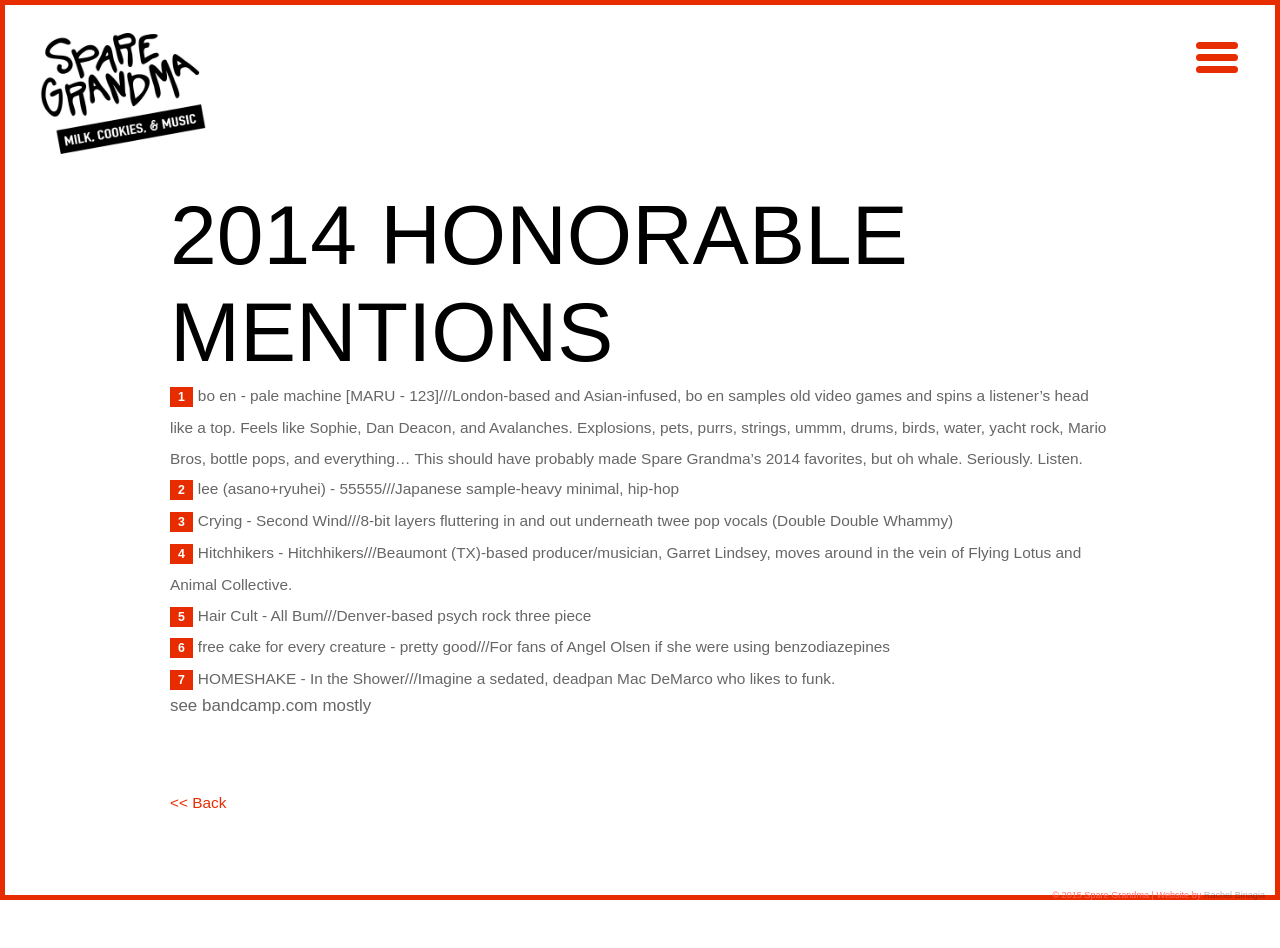
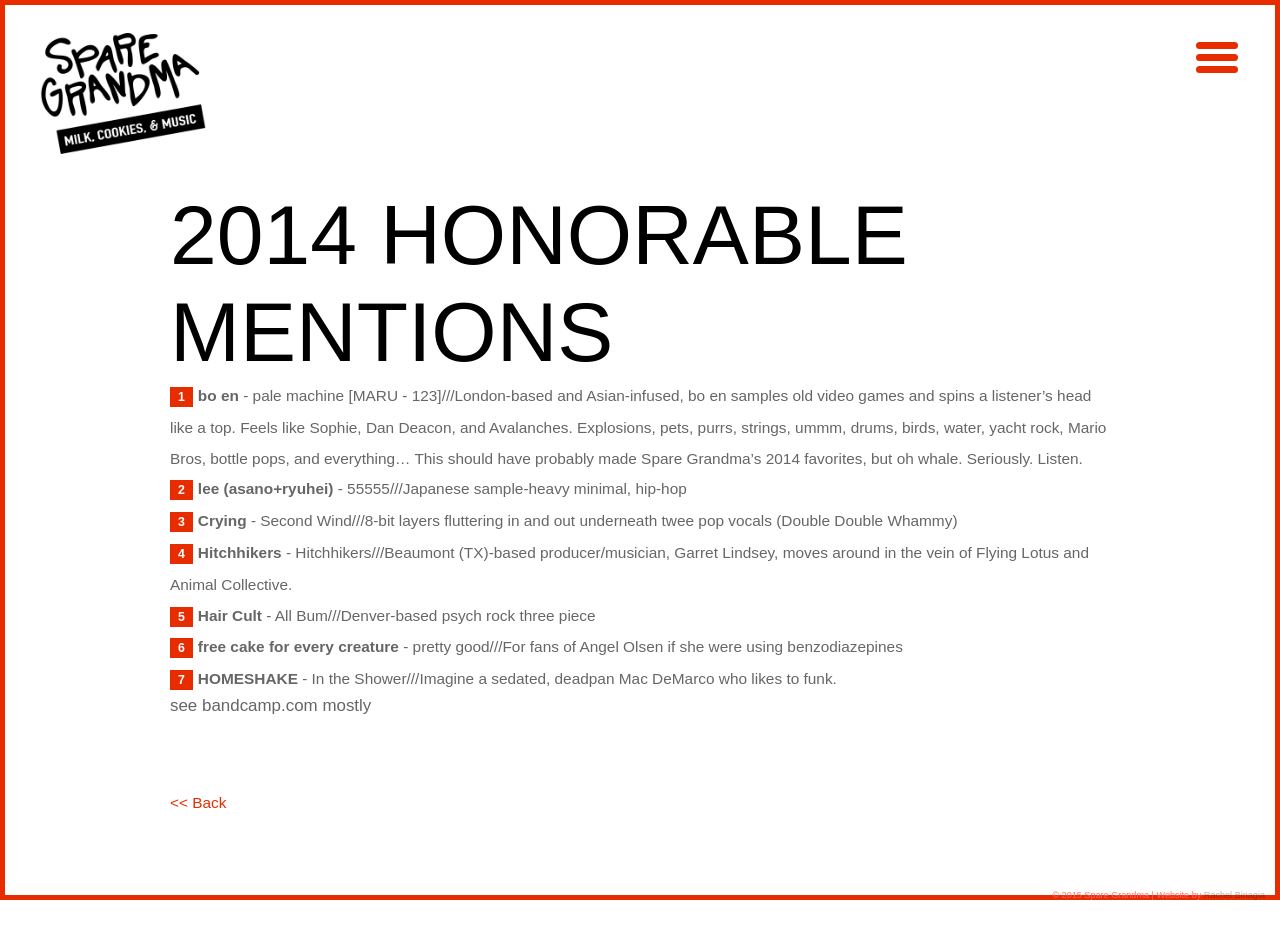
Before and after one commit to rachyrach/sparegrandma, a Jekyll site: the page built from _posts/2015-01-01-2014-Honorable-Mentions.md, in a window 1280 px wide. Built offline with Jekyll 4.4.1, drawn with Linux system fonts in a browser that asks for light colours; Markdown is read by kramdown in place of the engine named in the settings.

Commit message:
update
update

```diff
--- a/_posts/2015-01-01-2014-Honorable-Mentions.md
+++ b/_posts/2015-01-01-2014-Honorable-Mentions.md
@@ -3,12 +3,12 @@
 title: "2014 Honorable Mentions"
 ---
 
-- bo en - pale machine [MARU - 123]///London-based and Asian-infused, bo en samples old video games and spins a listener's head like a top. Feels like Sophie, Dan Deacon, and Avalanches. Explosions, pets, purrs, strings, ummm, drums, birds, water, yacht rock, Mario Bros, bottle pops, and everything... This should have probably made Spare Grandma's 2014 favorites, but oh whale. Seriously. Listen.
-- lee (asano+ryuhei) - 55555///Japanese sample-heavy minimal, hip-hop
-- Crying - Second Wind///8-bit layers fluttering in and out underneath twee pop vocals (Double Double Whammy)
-- Hitchhikers - Hitchhikers///Beaumont (TX)-based producer/musician, Garret Lindsey, moves around in the vein of Flying Lotus and Animal Collective.
-- Hair Cult - All Bum///Denver-based psych rock three piece
-- free cake for every creature - pretty good///For fans of Angel Olsen if she were using benzodiazepines
-- HOMESHAKE - In the Shower///Imagine a sedated, deadpan Mac DeMarco who likes to funk.
+- **bo en** - pale machine [MARU - 123]///London-based and Asian-infused, bo en samples old video games and spins a listener's head like a top. Feels like Sophie, Dan Deacon, and Avalanches. Explosions, pets, purrs, strings, ummm, drums, birds, water, yacht rock, Mario Bros, bottle pops, and everything... This should have probably made Spare Grandma's 2014 favorites, but oh whale. Seriously. Listen.
+- **lee (asano+ryuhei)** - 55555///Japanese sample-heavy minimal, hip-hop
+- **Crying** - Second Wind///8-bit layers fluttering in and out underneath twee pop vocals (Double Double Whammy)
+- **Hitchhikers** - Hitchhikers///Beaumont (TX)-based producer/musician, Garret Lindsey, moves around in the vein of Flying Lotus and Animal Collective.
+- **Hair Cult** - All Bum///Denver-based psych rock three piece
+- **free cake for every creature** - pretty good///For fans of Angel Olsen if she were using benzodiazepines
+- **HOMESHAKE** - In the Shower///Imagine a sedated, deadpan Mac DeMarco who likes to funk.
 
 see bandcamp.com mostly
```
